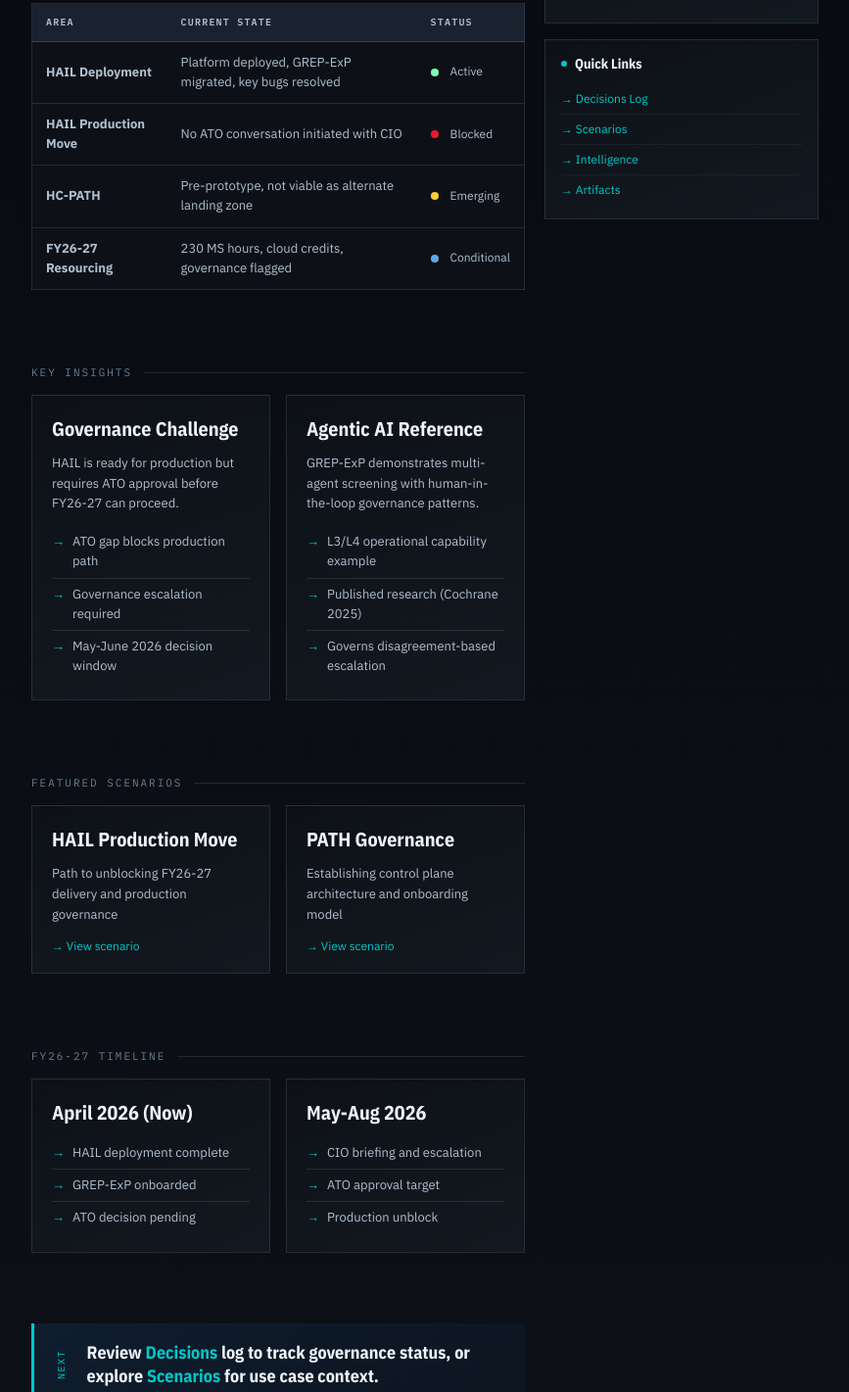
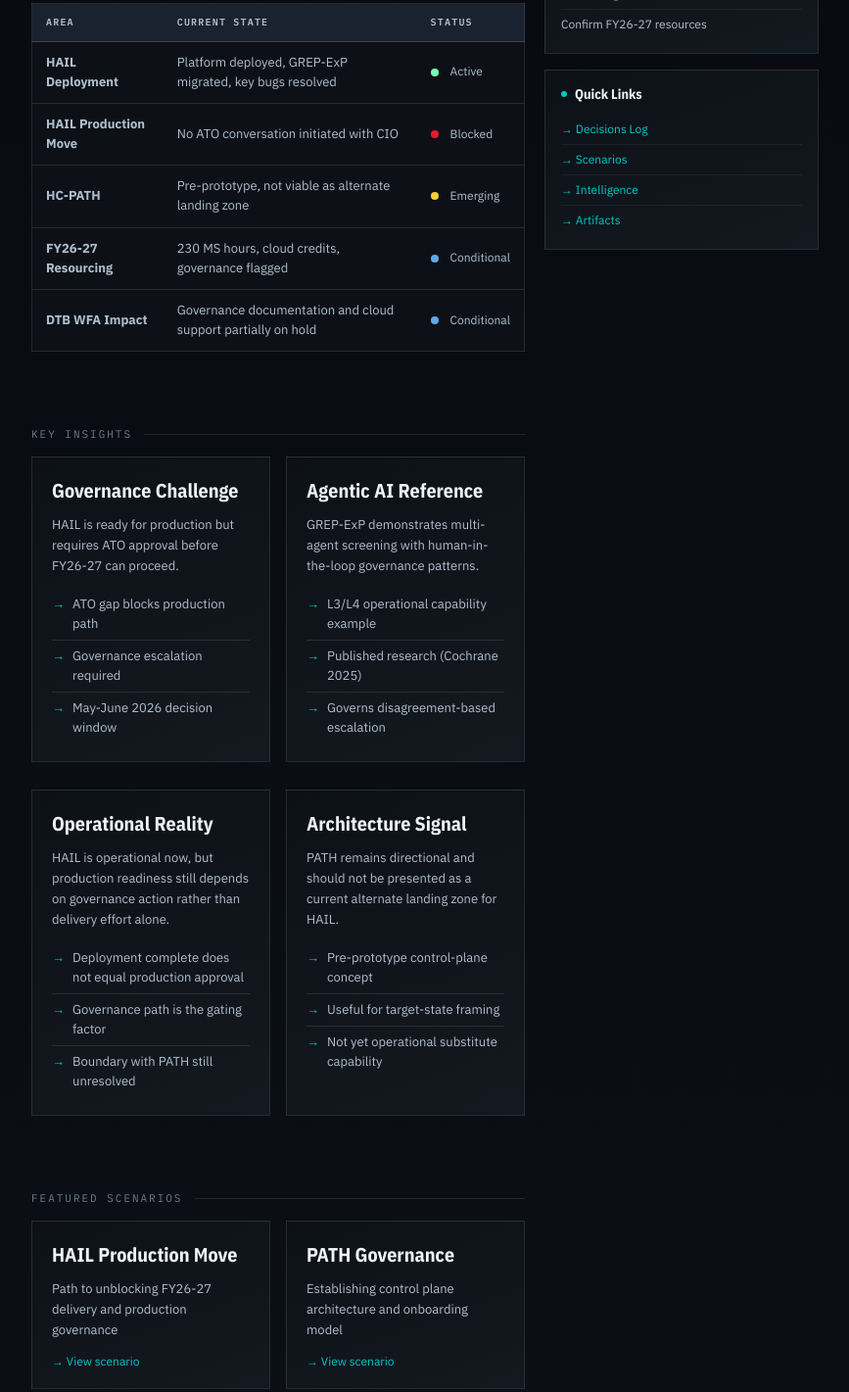
Before and after one commit to jjuniper-dev/status-site, a plain HTML site: page index.html in a window 1280 px wide. Shown: the part 581-2002 px from the top of the page at 98% size, without its empty margins (326-1193 px from the left). Drawn offline with nearby package versions, Linux system fonts and the light colour scheme.

Commit message:
Harvest April 17 overview content into dashboard

```diff
--- a/index.html
+++ b/index.html
@@ -9,7 +9,6 @@
 </head>
 <body>
 <div class="layout">
-  <!-- TOP NAVIGATION -->
   <div class="topnav">
     <div class="topnav-label">AI Project Dashboard</div>
     <div class="topnav-links">
@@ -24,9 +23,7 @@
     </div>
   </div>
 
-  <!-- MAIN DASHBOARD LAYOUT -->
   <div class="dashboard">
-    <!-- LEFT RAIL -->
     <div class="left-rail">
       <div class="status-orb">
         <div class="status-dot"></div>
@@ -41,7 +38,6 @@
       </div>
     </div>
 
-    <!-- MAIN CONTENT -->
     <div class="main-content">
       <div class="breadcrumb">Dashboard &gt; PATH / HAIL Status</div>
 
@@ -61,7 +57,6 @@
         <div class="positioning-text">PATH is the <em>control plane</em> for enterprise AI governance. HAIL is the active delivery environment facing a production decision.</div>
       </div>
 
-      <!-- SECTION: STATUS SNAPSHOT -->
       <div id="overview">
         <div class="section-label">Status Snapshot</div>
         <table class="table">
@@ -93,11 +88,15 @@
               <td>230 MS hours, cloud credits, governance flagged</td>
               <td><span class="status-badge"><span class="status-dot dot-conditional"></span>Conditional</span></td>
             </tr>
+            <tr>
+              <td><strong>DTB WFA Impact</strong></td>
+              <td>Governance documentation and cloud support partially on hold</td>
+              <td><span class="status-badge"><span class="status-dot dot-conditional"></span>Conditional</span></td>
+            </tr>
           </tbody>
         </table>
       </div>
 
-      <!-- SECTION: KEY INSIGHTS -->
       <div id="decisions">
         <div class="section-label">Key Insights</div>
         <div class="grid-2">
@@ -120,9 +119,29 @@
             </ul>
           </div>
         </div>
+
+        <div class="grid-2" style="margin-top: 16px;">
+          <div class="card">
+            <div class="card-title">Operational Reality</div>
+            <div class="card-sub">HAIL is operational now, but production readiness still depends on governance action rather than delivery effort alone.</div>
+            <ul class="card-list">
+              <li>Deployment complete does not equal production approval</li>
+              <li>Governance path is the gating factor</li>
+              <li>Boundary with PATH still unresolved</li>
+            </ul>
+          </div>
+          <div class="card">
+            <div class="card-title">Architecture Signal</div>
+            <div class="card-sub">PATH remains directional and should not be presented as a current alternate landing zone for HAIL.</div>
+            <ul class="card-list">
+              <li>Pre-prototype control-plane concept</li>
+              <li>Useful for target-state framing</li>
+              <li>Not yet operational substitute capability</li>
+            </ul>
+          </div>
+        </div>
       </div>
 
-      <!-- SECTION: SCENARIOS -->
       <div id="scenarios">
         <div class="section-label">Featured Scenarios</div>
         <div class="grid-2">
@@ -139,7 +158,6 @@
         </div>
       </div>
 
-      <!-- SECTION: TIMELINE PREVIEW -->
       <div id="timeline">
         <div class="section-label">FY26-27 Timeline</div>
         <div class="grid-2">
@@ -147,7 +165,7 @@
             <div class="card-title">April 2026 (Now)</div>
             <ul class="card-list">
               <li>HAIL deployment complete</li>
-              <li>GREP-ExP onboarded</li>
+              <li>GREP-ExP onboarded and stabilized</li>
               <li>ATO decision pending</li>
             </ul>
           </div>
@@ -162,14 +180,12 @@
         </div>
       </div>
 
-      <!-- SECTION: CALL TO ACTION -->
       <div class="positioning" style="margin-top: 20px;">
         <div class="positioning-label">Next</div>
         <div class="positioning-text">Review <em>Decisions</em> log to track governance status, or explore <em>Scenarios</em> for use case context.</div>
       </div>
     </div>
 
-    <!-- RIGHT PANEL -->
     <div class="right-panel">
       <div class="panel-card">
         <div class="panel-title">Active Decisions</div>
@@ -186,6 +202,7 @@
           <li>ATO conversation not initiated</li>
           <li>Production path unconfirmed</li>
           <li>FY26-27 budget undefined</li>
+          <li>DTB WFA slows governance documentation</li>
         </ul>
       </div>
 
@@ -211,12 +228,11 @@
     </div>
   </div>
 
-  <!-- FOOTER -->
   <div class="footer">
     <div class="footer-left">
       Health Canada · Public Health Agency of Canada<br>
       AI Project Dashboard — Internal Use<br>
-      <span id="version">Version 1.0 · April 2026</span>
+      <span id="version">Version 1.1 · April 2026</span>
     </div>
     <div class="footer-right">
       <span id="last-updated">Last updated: 2026-04-19</span>
@@ -225,7 +241,6 @@
 </div>
 
 <script>
-  // Auto-set active nav link based on current page
   document.addEventListener('DOMContentLoaded', function() {
     const currentPage = window.location.pathname.split('/').pop() || 'index.html';
     document.querySelectorAll('.topnav-link').forEach(link => {
```
